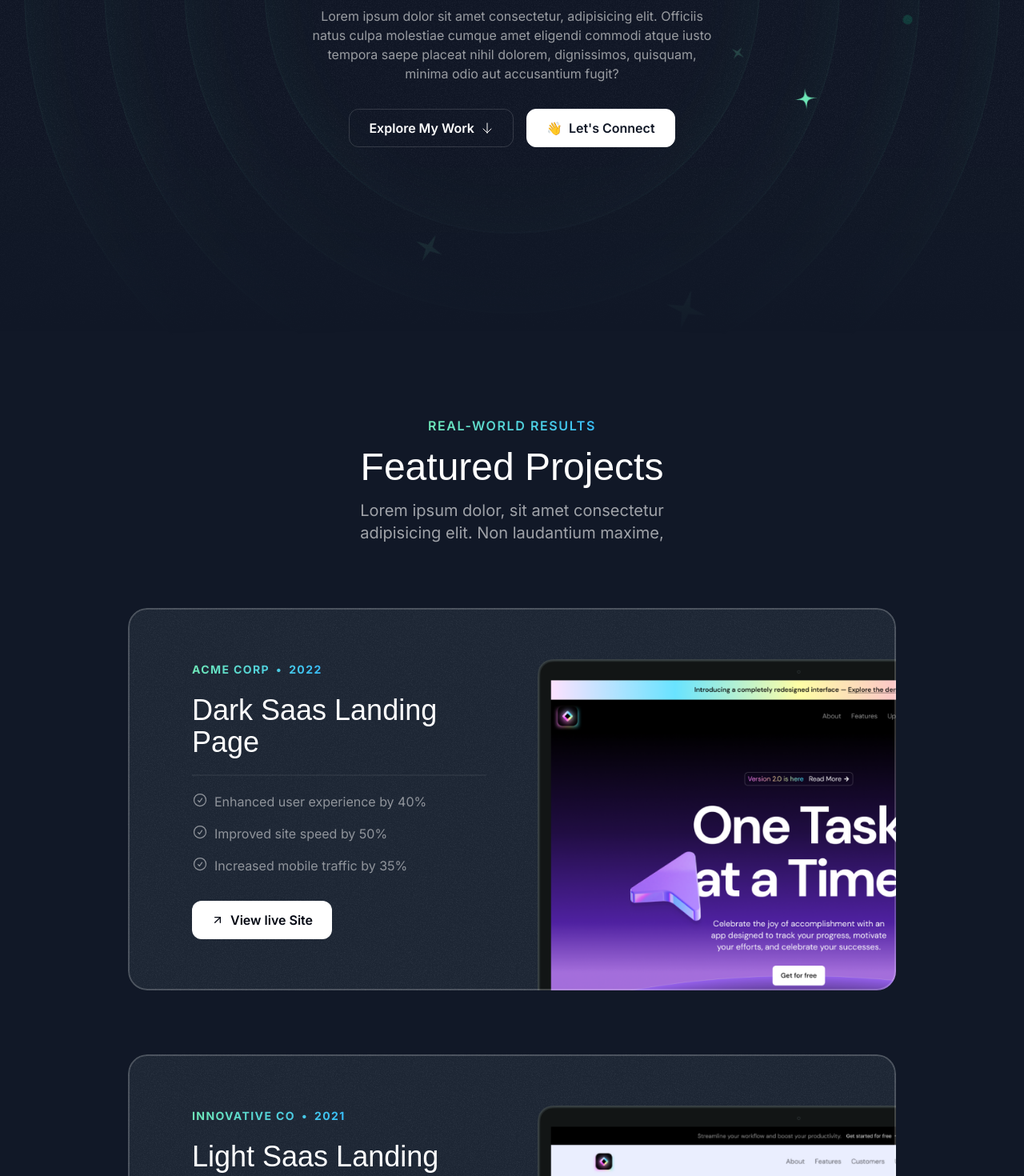
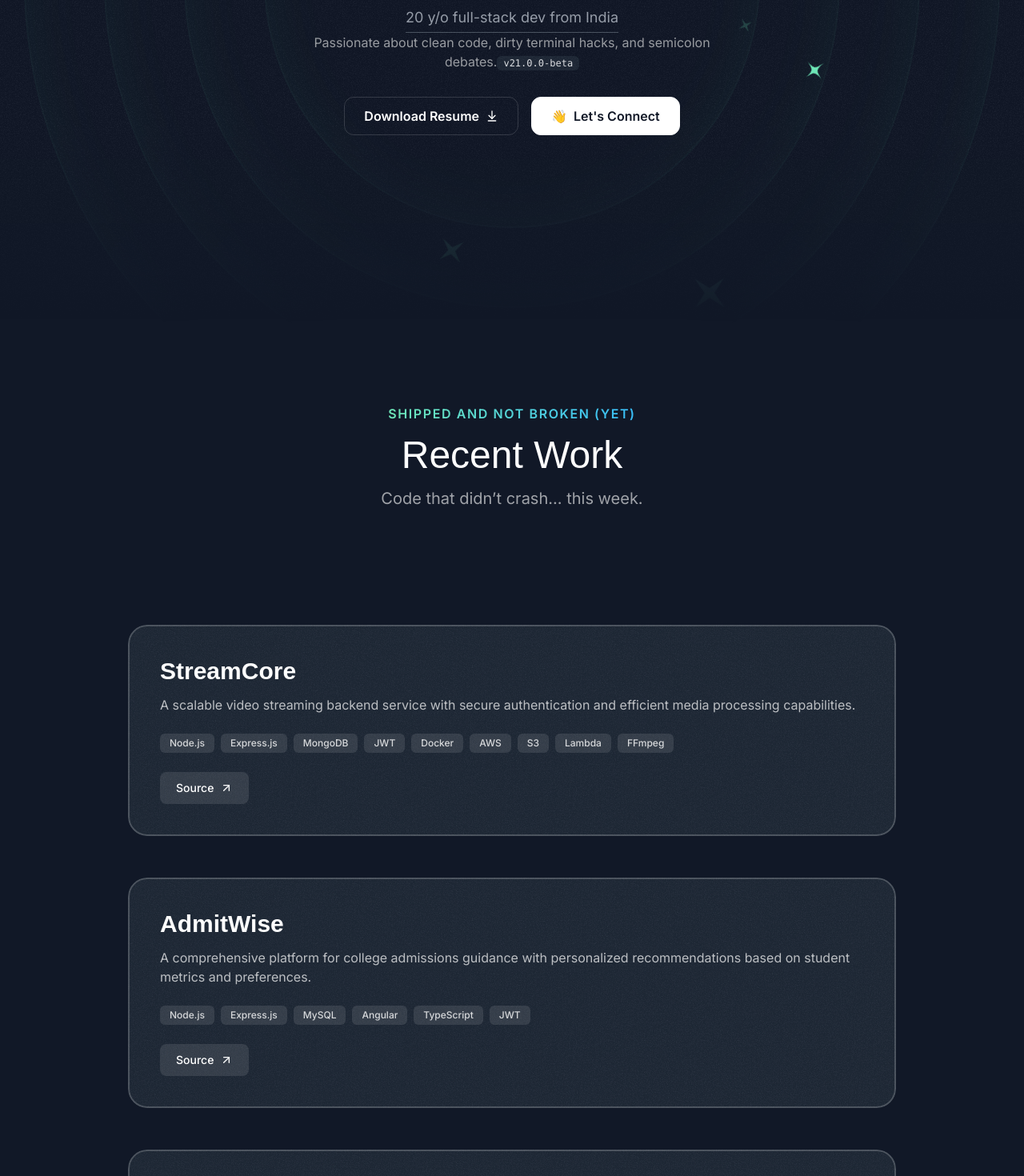
Before and after one commit to sanketn2k04/portfolio, a Next.js app: page / in a window 1280 px wide. Shown: the part 460-1930 px from the top of the page at 80% size. Built offline with nearby package versions, Linux system fonts and the light colour scheme; a web font is replaced by a local one.

Commit message:
Implement structural updates and optimizations across multiple modules

```diff
--- a/src/app/page.tsx
+++ b/src/app/page.tsx
@@ -10,14 +10,14 @@ import { TestimonialsSection } from "@/sections/Testimonials"
 export default function Home() {
   return (
     <div>
-      <Header/>
-      <HeroSection/>
-      <ProjectsSection/>
-      <TapeSection/>
+      <Header />
+      <HeroSection />
+      <ProjectsSection />
+      <TapeSection />
       {/* <TestimonialsSection/> */}
-      <AboutSection/>
-      <ContactSection/>
-      <Footer/>
+      {/* <AboutSection/> */}
+      <ContactSection />
+      <Footer />
     </div>
   );
 }
--- a/src/sections/Hero.tsx
+++ b/src/sections/Hero.tsx
@@ -1,3 +1,4 @@
+"use client"
 import memojiImage from "../assets/images/memoji-computer.png"
 import Image from "next/image";
 import ArrowDown from "../assets/icons/arrow-down.svg"
@@ -5,9 +6,17 @@ import grainImage from "../assets/images/grain.jpg"
 import { HeroOrbit } from "../components/HeroOrbit";
 import StarIcon from "../assets/icons/star.svg"
 import SparklIcon from "../assets/icons/sparkle.svg"
+import { useRouter } from 'next/navigation'
 
 
 export const HeroSection = () => {
+  const router = useRouter();
+  const handleletsconnect = (): void => {
+    router.push("https://www.linkedin.com/in/sanketnabade1/");
+  }
+  const handleDownloadResume = (): void => {
+    window.open("/assets/Sanket Nabade Resume.pdf", "_blank");
+  }
 
   return (
     <div className="py-32 mid:py-48 lg:py-60 relative z-0">
@@ -81,19 +90,34 @@ export const HeroSection = () => {
           </div> */}
         </div>
         <div className="max-w-lg mx-auto">
-          <h1 className="font-serif text-3xl md:text-5xl text-center mt-4 tracking-wide" >Bulding Exceptional User Experiences</h1>
-          <p className="mt-4 text-center text-white/60 md:text-large">
-            Lorem ipsum dolor sit amet consectetur, adipisicing elit. Officiis natus culpa molestiae cumque amet eligendi commodi atque iusto tempora saepe placeat nihil dolorem, dignissimos, quisquam, minima odio aut accusantium fugit?
+          <h1 className="font-serif text-3xl md:text-5xl text-center mt-4 tracking-wide">Hi, I'm Sanket Nabade.</h1>
+
+          {/* Replace the outer <p> with a <div> */}
+          <div className="mt-4 text-center text-white/60 md:text-large">
+            <div className="">
+              <p className="text-center text-lg text-gray-400 border-b border-gray-600 inline-block pb-1">
+                20 y/o full-stack dev from India
+              </p>
+              <hr className="inline-block pb-1" />
+            </div>
+            <p>
+              Passionate about clean code, dirty terminal hacks, and semicolon debates.
+              <span className="text-xs bg-gray-800 text-gray-200 px-2 py-0.5 rounded-md font-mono">
+                v21.0.0-beta
+              </span>
             </p>
           </div>
+        </div>
         <div className="flex flex-col md:flex-row justify-center items-center mt-8 gap-4" >
-          <button className="inline-flex items-center gap-2 border border-white/15 px-6 h-12 rounded-xl z-10">
-            <a href="#project">
-              <span className="font-semibold">Explore My Work</span>
-            </a>
-            <ArrowDown className="size-4" />
+          <button className="inline-flex items-center gap-2 border border-white/15 px-6 h-12 rounded-xl z-10" onClick={handleDownloadResume}>
+            <span className="font-semibold">Download Resume</span>
+            <svg xmlns="http://www.w3.org/2000/svg" width="16" height="16" viewBox="0 0 24 24" fill="none" stroke="currentColor" strokeWidth="2" strokeLinecap="round" strokeLinejoin="round" className="size-4">
+              <path d="M12 17V3"></path>
+              <path d="m6 11 6 6 6-6"></path>
+              <path d="M19 21H5"></path>
+            </svg>
           </button>
-          <button className="inline-flex items-center gap-2 border border-white bg-white text-gray-900 h-12 px-6 rounded-xl z-10">
+          <button className="inline-flex items-center gap-2 border border-white bg-white text-gray-900 h-12 px-6 rounded-xl z-10" onClick={handleletsconnect}>
             <span>👋</span>
             <span className="font-semibold">Let's Connect</span>
           </button>
--- a/src/sections/Projects.tsx
+++ b/src/sections/Projects.tsx
@@ -10,89 +10,80 @@ import { Card } from "@/components/Card";
 
 const portfolioProjects = [
   {
-    company: "Acme Corp",
-    year: "2022",
-    title: "Dark Saas Landing Page",
-    results: [
-      { title: "Enhanced user experience by 40%" },
-      { title: "Improved site speed by 50%" },
-      { title: "Increased mobile traffic by 35%" },
-    ],
-    link: "https://youtu.be/4k7IdSLxh6w",
-    image: darkSaasLandingPage,
+    title: "StreamCore",
+    description: "A scalable video streaming backend service with secure authentication and efficient media processing capabilities.",
+    techStack: ["Node.js", "Express.js", "MongoDB", "JWT", "Docker", "AWS", "S3", "Lambda", "FFmpeg"],
+    link: "https://github.com/yourusername/streamcore",
+    liveLink: "https://streamcore-demo.com",
   },
   {
-    company: "Innovative Co",
-    year: "2021",
-    title: "Light Saas Landing Page",
-    results: [
-      { title: "Boosted sales by 20%" },
-      { title: "Expanded customer reach by 35%" },
-      { title: "Increased brand awareness by 15%" },
-    ],
-    link: "https://youtu.be/7hi5zwO75yc",
-    image: lightSaasLandingPage,
+    title: "AdmitWise",
+    description: "A comprehensive platform for college admissions guidance with personalized recommendations based on student metrics and preferences.",
+    techStack: ["Node.js", "Express.js", "MySQL", "Angular", "TypeScript", "JWT"],
+    link: "https://github.com/yourusername/admitwise",
+    liveLink: "https://admitwise.com",
   },
   {
-    company: "Quantum Dynamics",
-    year: "2023",
-    title: "AI Startup Landing Page",
-    results: [
-      { title: "Enhanced user experience by 40%" },
-      { title: "Improved site speed by 50%" },
-      { title: "Increased mobile traffic by 35%" },
-    ],
-    link: "https://youtu.be/Z7I5uSRHMHg",
-    image: aiStartupLandingPage,
+    title: "DevDock",
+    description: "An automated deployment platform that streamlines the process from code commit to production using containerization and cloud services.",
+    techStack: ["Node.js", "Docker", "AWS ECS", "S3", "Socket.io"],
+    link: "https://github.com/yourusername/devdock",
+    liveLink: "https://devdock-platform.com",
   },
 ];
 
 export const ProjectsSection = () => {
   return (
     <section id="projects" className="pb-16 lg:py-24">
-    <div className="container">
-      <SectionHeader eyebrow="Real-world Results" title="Featured Projects" description="Lorem ipsum dolor, sit amet consectetur adipisicing elit. Non laudantium maxime,"/>
-      <div className="flex flex-col mt-10 md:mt-20 gap-20">
+      <div className="container max-w-5xl">
+        <SectionHeader eyebrow="SHIPPED AND NOT BROKEN (YET)" title="Recent Work" description="Code that didn’t crash... this week." />
+        <div className="flex flex-col mt-10 md:mt-20 gap-8">
           {
-        portfolioProjects.map((project,projectIndex)=> (
-
+            portfolioProjects.map((project, projectIndex) => (
               <Card key={project.title}
-          className="px-8 pt-8 pb-0 md:pt-12 md:px-10 lg:pt-16 lg:px-20 sticky"
+                className="px-6 py-6 md:p-8 lg:p-10 overflow-hidden w-full"
                 style={{
-            top:`calc(64px + ${projectIndex*40}px)`
+                  top: `calc(64px + ${projectIndex * 20}px)`
                 }}
               >
+                <div className="flex flex-col gap-6">
+                  {/* Project Content */}
+                  <div className="w-full">
+                    <h3 className="font-serif text-2xl md:text-3xl font-bold text-white">{project.title}</h3>
 
-            <div className="lg:grid lg:grid-cols-2 lg:gap-16">
+                    <p className="mt-3 text-white/70 text-sm md:text-base">
+                      {project.description}
+                    </p>
 
-              <div className="lg:pb-16">
-              <div className="bg-gradient-to-r  from-emerald-300 to-sky-400
-              inline-flex gap-2 font-bold uppercase tracking-widest text-sm text-transparent bg-clip-text">
-                <span>{project.company}</span>
-                <span>&bull;</span>
-                <span>{project.year}</span>
+                    {/* Tech Stack */}
+                    <div className="mt-6">
+                      <div className="flex flex-wrap gap-2">
+                        {project.techStack.map((tech) => (
+                          <span
+                            key={tech}
+                            className="px-3 py-1 text-xs font-medium rounded-md bg-white/10 text-white/80"
+                          >
+                            {tech}
+                          </span>
+                        ))}
+                      </div>
                     </div>
 
-            <h3 className="font-serif text-2xl mt-2 md:mt-5 md:text-4xl">{project.title}</h3>
-            <hr className="border-t-2 border-white/5 mt-4 md:mt-5"/>
-            <ul className="flex flex-col gap-4 mt-4 md:mt-5">{
-              project.results.map((result, index) => (
-                <li key={`${project.title}-${index}`} className="flex gap-2 text-sm md:text-base text-white/50">
-                  <CheckCircleIcon className="size-5"/>
-                  <span className="">{result.title}</span>
-                  </li>
-              ))
-            }</ul>
-            <a href={project.link}>
-              <button className="bg-white text-gray-950 h-12 w-full md:w-auto px-6 rounded-xl font-semibold inline-flex items-center justify-center gap-2 mt-8 ">
-                <ArrowUpRight className="size-4 md:6" />
-                <span>View live Site</span>
+                    {/* Action Button */}
+                    <div className="mt-6">
+                      {/* <a href={project.liveLink} target="_blank" rel="noopener noreferrer">
+                        <button className="bg-gradient-to-r from-emerald-500 to-sky-500 h-10 px-5 rounded-lg font-medium text-sm inline-flex items-center justify-center gap-2">
+                          <span>Live</span>
+                          <ArrowUpRight className="size-4" />
+                        </button>
+                      </a> */}
+                      <a href={project.link} target="_blank" rel="noopener noreferrer" >
+                        <button className="bg-white/10 hover:bg-white/15 text-white h-10 px-5 rounded-lg font-medium text-sm inline-flex items-center justify-center gap-2">
+                          <span>Source</span>
+                          <ArrowUpRight className="size-4" />
                         </button>
                       </a>
                     </div>
-            <div className="relative">
-            <Image src={project.image} alt={project.title} className="mt-8 -mb-4 md:-mb-0 lg:mt-0 lg:absolute
-            lg:h-full lg:w-auto lg:max-w-none"/>
                   </div>
                 </div>
               </Card>
--- a/src/sections/Tape.tsx
+++ b/src/sections/Tape.tsx
@@ -1,7 +1,12 @@
 import StarIcon from "@/assets/icons/star.svg"
 import { Fragment } from "react"
 
-const words = ["Performant", "Asscessible", "Secure", "Interactive", "Scalable", "Reliable", "Asscessible", "Secure", "Interactive", "Scalable", "Reliable"]
+const words = [
+  "Python", "C++", "JavaScript", "TypeScript", "SQL",
+  "React.js", "Next.js", "Node.js", "Express.js", "MongoDB", "JWT",
+  "Git", "Docker", "AWS", "Postman", "Tableau", "Cloudinary",
+  "DSA", "OOP", "DBMS", "OS"
+]
 
 export const TapeSection = () => {
   return (
@@ -27,4 +32,3 @@ export const TapeSection = () => {
     </div>
   )
 };
-//div : minor changes in tape.tsx
```
Also changed, not shown: 1 other file (tests, documents, lock files or other folders). Lines whose indentation alone changed are shown as unchanged.
